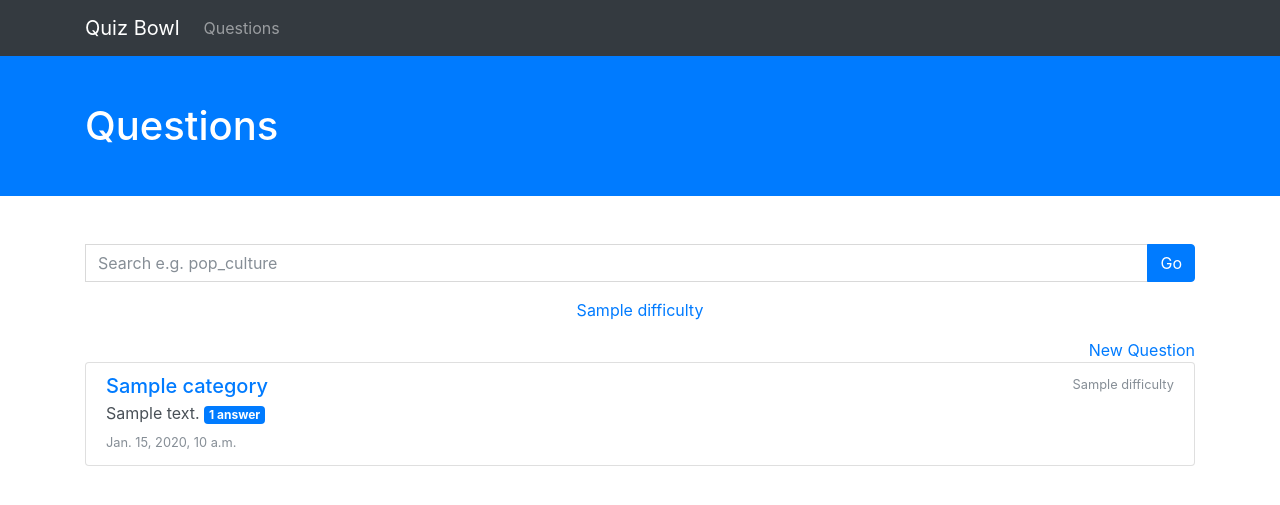
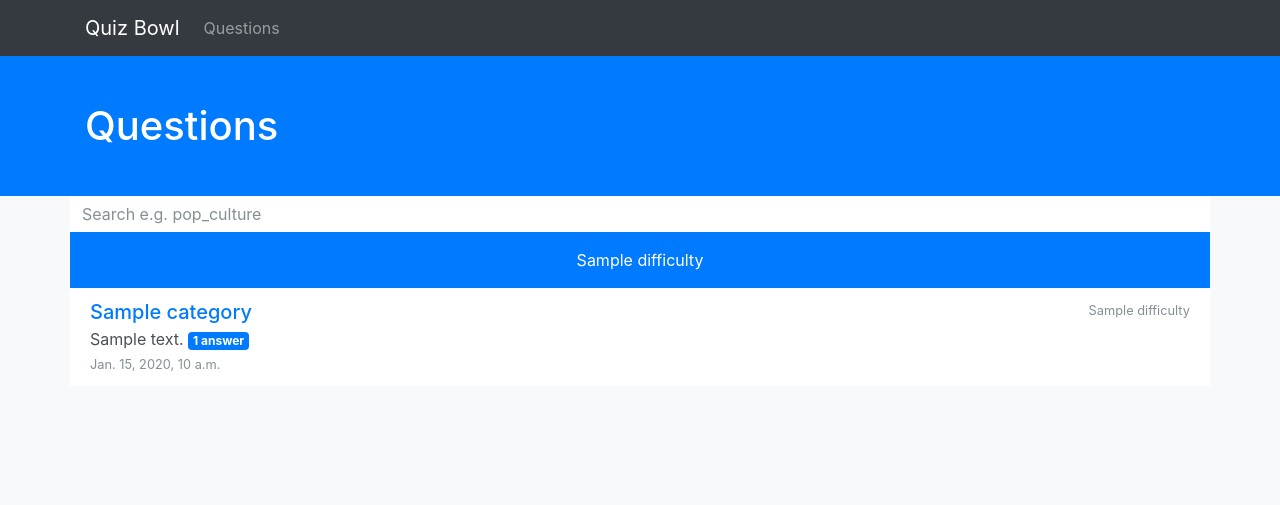
Before and after one commit to sebastbk/qb-django, a Django app: page /questions/ in a window 1280 px wide. Shown: the top 505 px of the page. Run offline with Django 3.2, Linux system fonts and the light colour scheme; tables that the repository leaves empty hold one stand-in row (values such as "Sample post"); some libraries are stand-ins or nearby versions.

Commit message:
Adjusted question list layout.

```diff
--- a/questions/templates/questions/base.html
+++ b/questions/templates/questions/base.html
@@ -2,7 +2,7 @@
 
 {% block content %}
 {{ block.super }}
-<div class="py-3 py-xl-5 mb-3 mb-xl-5 bg-primary text-white">
+<div class="py-3 py-xl-5 bg-primary text-white">
   <div class="container">
     <h1 class="m-0">Questions</h1>
   </div>
--- a/questions/templates/questions/index.html
+++ b/questions/templates/questions/index.html
@@ -1,36 +1,50 @@
 {% extends "questions/base.html" %}
+
+{% block css %}
+<style>
+.rounded-0-i {
+  border-radius: 0 !important;
+}
+.link-unstyled {
+  text-decoration: none !important;
+}
+</style>
+{% endblock css %}
 
 {% block content %}
 {{ block.super }}
-<div class="container">
-  <form class="mb-3">
+<div class="container bg-white pt-3-xl px-0">
+  <form>
     <div class="input-group">
-      <input type="text" class="form-control rounded-0" name="search_query" placeholder="Search e.g. pop_culture" maxlength="35"
+      <input type="text" class="form-control rounded-0 border-0" name="search_query" placeholder="Search e.g. pop_culture" maxlength="35"
              pattern=".{0}|.{3,}" title="Empty or 3 characters minimum." value="{{ request.GET.search_query }}">
       <div class="input-group-btn">
-        <input class="btn btn-primary" type="submit" value="Go">
+        <button class="btn border-0 rounded-0 text-primary bg-white" type="submit">
+          <span class="oi oi-magnifying-glass" title="Search" aria-hidden="true"></span>
+        </button>
       </div>
     </div>
-  </form>
-  <ul class="list-inline text-center">
+  </form> <!-- search form -->
+
+  <ul class="list-inline mb-0 py-3 text-center bg-primary">
   {% for difficulty in difficulties %}
     <li class="list-inline-item">
     {% if difficulty == filter_difficulty %}
-      <a class="font-weight-bold" href="?search_query={{ search_query }}">{{ difficulty.name }}</a>
+      <a class="font-weight-bold text-white link-unstyled" href="?search_query={{ search_query }}">{{ difficulty.name }}</a>
     {% else %}
-      <a href="?filter={{ difficulty.pk }}&search_query={{ search_query }}">{{ difficulty.name }}</a>
+      <a class="text-white link-unstyled" href="?filter={{ difficulty.pk }}&search_query={{ search_query }}">{{ difficulty.name }}</a>
     {% endif %}
     </li>
   {% endfor %}
-  </ul>
+  </ul> <!-- filter links -->
 
-  <p class="text-right mb-0"><a href="{% url "questions:create" %}">New Question</a></p>
+  {% comment %}<p class="text-right mb-0"><a href="{% url "questions:create" %}">New Question</a></p>{% endcomment %}
 
-  <div class="list-group mb-3">
+  <ul class="list-group mb-3">
   {% for question in question_list %}
     {% with question.pk as answers_id %}
-    <a data-toggle="collapse" href="#{{ answers_id }}" aria-expanded="false" aria-controls="{{ answers_id }}"
-       class="list-group-item list-group-item-action flex-column align-items-start">
+    <li data-toggle="collapse" href="#{{ answers_id }}" aria-expanded="false" aria-controls="{{ answers_id }}"
+        class="list-group-item list-group-item-action flex-column align-items-start border-light rounded-0-i border-right-0 border-left-0">
       <div class="d-flex w-100 justify-content-between">
         <h5 class="mb-1 text-primary">{{ question.category }}</h5>
         <small class="text-muted">{{ question.difficulty }}</small>
@@ -43,16 +57,33 @@
         <h6 class="text-primary">Answer{{ question.answers.count|pluralize }}</h5>
         <ol class="list-unstyled ml-3 mb-1">
         {% for answer in question.answers.all %}
-          <li>{{ answer }}</li>
+          <li class="font-weight-bold">{{ answer }}</li>
         {% endfor %}
         </ol>
       </div>
-      <small class="text-muted">{{ question.created_on }}</small>
-    </a>
+      <div class="d-flex w-100 justify-content-between">
+        <small class="text-muted">{{ question.created_on }}</small>
+        <div class="dropdown">
+          <a data-toggle="dropdown" aria-haspopup="true" aria-expanded="false">
+            <span class="oi oi-ellipses text-primary" title="Search" aria-hidden="true"></span>
+          </a>
+          <div class="dropdown-menu">
+            <span class="dropdown-item">
+              <span class="oi oi-pencil" title="Search" aria-hidden="true"></span>
+              Edit
+            </span>
+            <span class="dropdown-item">
+              <span class="oi oi-plus" title="Search" aria-hidden="true"></span>
+              Add to Question Set
+            </span>
+          </div> <!-- ./dropdown-menu -->
+        </div> <!-- ./dropdown -->
+      </div> <!-- ./d-flex -->
+    </li> <!-- ./list-group-item -->
     {% endwith %}
   {% empty %}
-    <p class="text-center">No results found!</p>
+    <p class="text-center mt-3">No results found!</p>
   {% endfor %}
-  </div>
+  </ul>
 </div>
 {% endblock content %}
--- a/templates/base.html
+++ b/templates/base.html
@@ -7,10 +7,14 @@
 
     <!-- Bootstrap CSS -->
     <link rel="stylesheet" href="https://maxcdn.bootstrapcdn.com/bootstrap/4.0.0-beta/css/bootstrap.min.css" integrity="sha384-/Y6pD6FV/Vv2HJnA6t+vslU6fwYXjCFtcEpHbNJ0lyAFsXTsjBbfaDjzALeQsN6M" crossorigin="anonymous">
+
+    <!-- Open Iconic -->
+    <link rel="stylesheet" href="https://cdnjs.cloudflare.com/ajax/libs/open-iconic/1.1.1/font/css/open-iconic-bootstrap.min.css" integrity="sha256-BJ/G+e+y7bQdrYkS2RBTyNfBHpA9IuGaPmf9htub5MQ=" crossorigin="anoymous">
+
     {% block css %}
     {% endblock css %}
   </head>
-  <body>
+  <body class="bg-light">
     {% include "nav.html" %}
     {% block content %}{% endblock content %}
 
```
